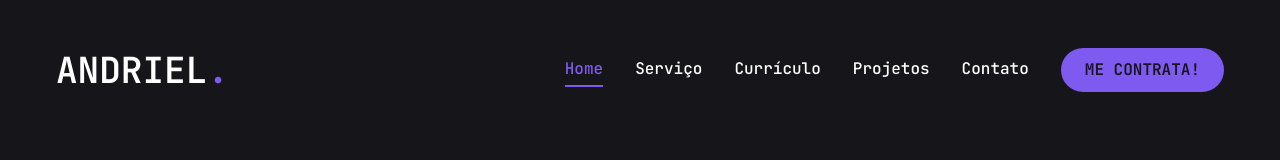
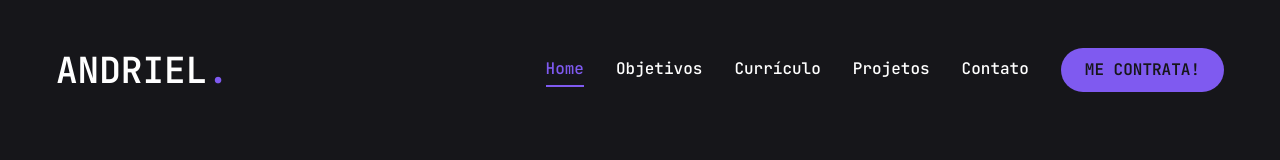
Before and after one commit to andriel300/my-portfolio, a Next.js app: page / in a window 1280 px wide. Shown: the top 160 px of the page. Built offline with nearby package versions, Linux system fonts and the light colour scheme.

Commit message:
fix animations

```diff
--- a/src/components/Grid.tsx
+++ b/src/components/Grid.tsx
@@ -2,10 +2,12 @@
 
 import { BentoGrid, BentoGridItem } from "./BentoGrid";
 import { GridItems } from "@/data";
+import FramerWrapper from "./FramerWrapper";
 
 const Grid = () => {
   return (
     <section id="about">
+      <FramerWrapper delay={2.4}>
         <BentoGrid className="w-full py-20">
           {GridItems.map((item, index) => (
             <BentoGridItem
@@ -21,6 +23,7 @@ const Grid = () => {
             />
           ))}
         </BentoGrid>
+      </FramerWrapper>
     </section>
   );
 };
--- a/src/components/MobileNav.tsx
+++ b/src/components/MobileNav.tsx
@@ -11,7 +11,7 @@ const links = [
     path: "/",
   },
   {
-    name: "serviço",
+    name: "objetivos",
     path: "/services",
   },
   {
@@ -28,9 +28,7 @@ const links = [
   },
 ];
 
-type Props = {};
-
-const MobileNav = (props: Props) => {
+const MobileNav = () => {
   const pathname = usePathname();
 
   return (
--- a/src/components/Nav.tsx
+++ b/src/components/Nav.tsx
@@ -9,7 +9,7 @@ const links = [
     path: "/",
   },
   {
-    name: "serviço",
+    name: "Objetivos",
     path: "/services",
   },
   {
--- a/src/components/Services.tsx
+++ b/src/components/Services.tsx
@@ -5,17 +5,14 @@ import Link from "next/link";
 import { Objetivos } from "@/data";
 
 import { motion } from "framer-motion";
+import FramerWrapper from "./FramerWrapper";
 
 const Servicos = () => {
   return (
     <section className="min-h-[80vh] flex flex-col justify-center py-12 xl:py-0">
       <div className="container mx-auto">
-        <motion.div
-          initial={{ opacity: 0 }}
-          animate={{
-            opacity: 1,
-            transition: { delay: 3.4, duration: 0.4, ease: "easeIn" },
-          }}
+        <FramerWrapper
+          delay={5}
           className="grid grid-cols-1 md:grid-cols-2 gap-[60px]"
         >
           {Objetivos.map((service, index) => {
@@ -47,7 +44,7 @@ const Servicos = () => {
               </div>
             );
           })}
-        </motion.div>
+        </FramerWrapper>
       </div>
     </section>
   );
```
Lines whose indentation alone changed are shown as unchanged.
